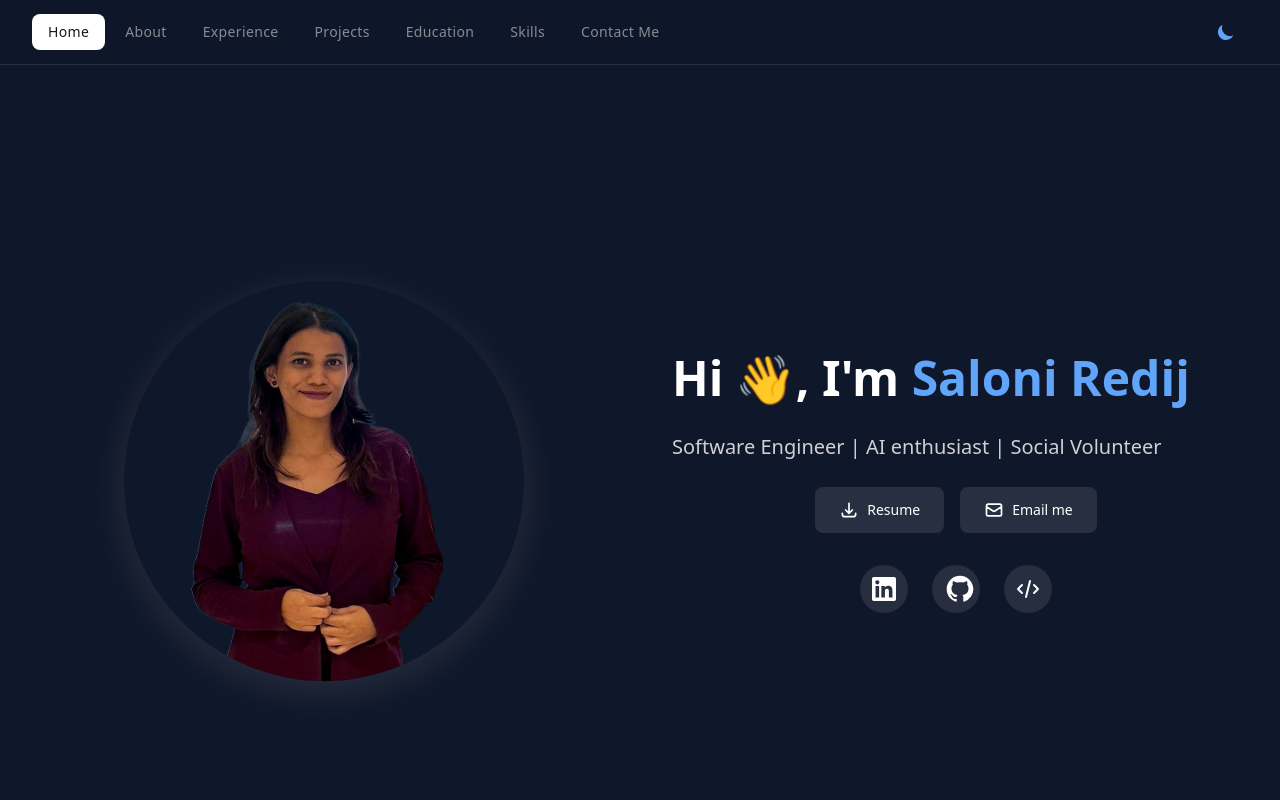
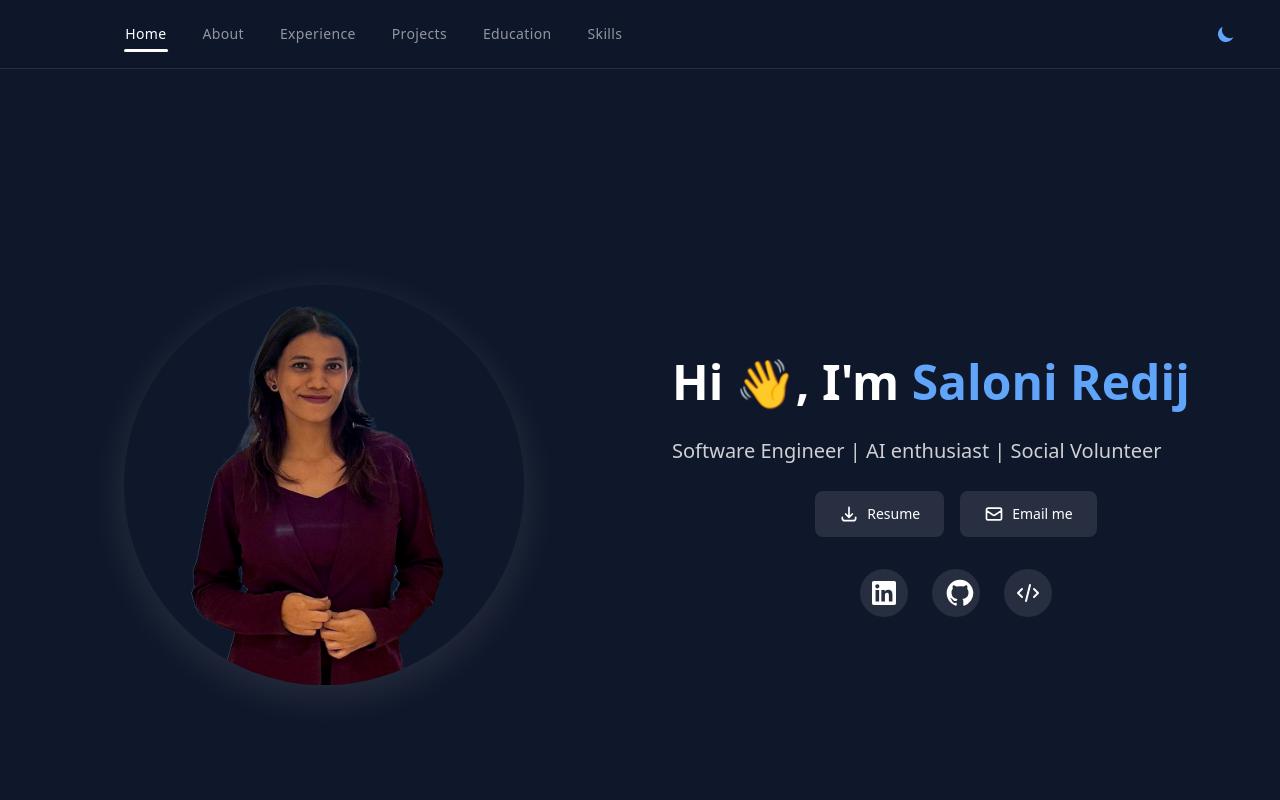
Before and after one commit to saloniredij/my-portfolio, a React (Vite) app: page / in a window 1280 px wide. Shown: the top 800 px of the page. Built offline with nearby package versions, Linux system fonts and the light colour scheme.

Commit message:
styling fixes

```diff
--- a/src/App.jsx
+++ b/src/App.jsx
@@ -25,7 +25,7 @@ function App() {
           <Projects />
           <Education />
           <TechStack />
-          <Contact />
+          {/* <Contact /> */}
           <Footer />
 
 
--- a/src/components/Footer.jsx
+++ b/src/components/Footer.jsx
@@ -4,7 +4,9 @@ const Footer = () => {
   return (
     <footer className="site-footer" role="contentinfo">
       <div className="footer-inner">
-        <div className="footer-divider" />
+        <div className="footer-brand">
+          <h2>Saloni's <span className="accent">Portfolio</span></h2>
+          <p>Thank you for visiting my portfolio. I'm always open to discussing new projects, creative ideas, or opportunities to be part of your vision.</p>
 
           <nav className="footer-icons" aria-label="social links">
             <a href="https://github.com/saloniredij" target="_blank" rel="noopener noreferrer" className="footer-icon" aria-label="GitHub">
@@ -23,8 +25,33 @@ const Footer = () => {
               <svg fill="currentColor" viewBox="0 0 24 24"><path d="M14 2H6a2 2 0 00-2 2v16a2 2 0 002 2h12a2 2 0 002-2V8z"/><path fill="none" d="M14 2v6h6"/></svg>
             </a>
           </nav>
+        </div>
 
-        <p className="footer-copy">© {new Date().getFullYear()} Saloni Redij</p>
+        <div className="footer-col">
+          <h3 className="footer-heading">Quick Links</h3>
+          <ul className="footer-links">
+            <li><a href="#home">Home</a></li>
+            <li><a href="#about">About</a></li>
+            <li><a href="#experience">Experience</a></li>
+            <li><a href="#projects">Projects</a></li>
+            <li><a href="#contact">Contact</a></li>
+          </ul>
+        </div>
+
+        <div className="footer-col">
+          <h3 className="footer-heading">Resources</h3>
+          <ul className="footer-links">
+            {/* <li><a href="/blog">Blog</a></li> */}
+            <li><a href="/resume.pdf">Resume</a></li>
+            <li><a href="https://github.com/saloniredij">GitHub</a></li>
+          </ul>
+        </div>
+
+        <div className="footer-divider" />
+
+        <div className="footer-bottom">
+          <p className="footer-copy">© {new Date().getFullYear()} Saloni Redij. All Rights Reserved.</p>
+        </div>
       </div>
     </footer>
   )
--- a/src/data/navigation.js
+++ b/src/data/navigation.js
@@ -30,9 +30,9 @@ export const navigationItems = [
       label: 'Skills',
       href: '#techstack'
     },
-    {
-      id: 'contact',
-      label: 'Contact Me',
-      href: '#contact'
-    }
+    // {
+    //   id: 'contact',
+    //   label: 'Contact Me',
+    //   href: '#contact'
+    // }
   ]
--- a/src/styles/base.css
+++ b/src/styles/base.css
@@ -1,5 +1,13 @@
 /* Reset and base styles */
-* { margin: 0; padding: 0; box-sizing: border-box; }
+:root {
+  --footer-height: 50px; /* tweak until it fits your footer nicely */
+}
+
+* {
+  margin: 0;
+  padding: 0;
+  box-sizing: border-box;
+}
 
 html {
   scroll-behavior: smooth;
@@ -15,6 +23,10 @@ body {
   transition: background-color 0.3s ease, color 0.3s ease;
   color: rgb(0, 0, 0);
   background-color: rgb(255, 255, 255);
+  display: flex;
+  flex-direction: column;
+  padding-bottom: 0;
+
 }
 
 main {
--- a/src/styles/sections/footer.css
+++ b/src/styles/sections/footer.css
@@ -1,18 +1,23 @@
 /* Reset / base for footer to make it clearly separated */
 .site-footer {
+  /* Non-sticky full-width footer block */
   width: 100%;
-  padding: 1.5rem 0 2rem;
-  background: transparent;
+  padding: 2rem 0 1.5rem;
+  background: #020617;
   box-sizing: border-box;
-  color: rgba(255,255,255,0.9);
+  color: rgba(255,255,255,0.95);
 }
 
 /* center container and constrain width so divider aligns with content */
 .footer-inner {
-  max-width: 1100px;
+  max-width: 1200px;
   margin: 0 auto;
   padding: 0 1rem;
-  text-align: center;
+  text-align: left;
+  display: grid;
+  grid-template-columns: 1fr minmax(160px, 260px) minmax(160px, 260px);
+  gap: 2.5rem 3rem;
+  align-items: start;
 }
 
 /* full-width thin divider that visually separates content */
@@ -20,8 +25,9 @@
   height: 1px;
   width: 100%;
   background-color: rgba(255,255,255,0.06);
-  margin: 0 0 1.25rem;
+  /* margin: 1.75rem 0 1.75rem; */
   border-radius: 1px;
+  grid-column: 1 / -1;
 }
 
 /* icons row */
@@ -70,7 +76,9 @@
 
 /* Light mode adjustments */
 html:not(.dark) .site-footer { color: rgba(0,0,0,0.75); }
-html:not(.dark) .footer-divider { background-color: rgba(0,0,0,0.06); }
+html:not(.dark) .footer-divider {
+  background-color: rgba(0,0,0,0.06);
+}
 html:not(.dark) .footer-icon { color: rgba(0,0,0,0.75); }
 html:not(.dark) .footer-icon:hover { color: rgb(37,99,235); }
 html:not(.dark) .footer-copy { color: rgba(0,0,0,0.55); }
@@ -81,3 +89,81 @@ html:not(.dark) .footer-copy { color: rgba(0,0,0,0.55); }
   .footer-icon svg { width: 16px; height: 16px; }
   .site-footer { padding: 1.25rem 0 1.75rem; }
 }
+
+/* Footer layout specifics */
+.footer-brand h2 {
+  font-family: var(--font-family-heading);
+  font-size: 2rem;
+  margin: 0 0 1rem 0;
+}
+.footer-brand h2 .accent {
+  color: rgb(37,99,235);
+}
+.footer-brand p {
+  max-width: 60ch;
+  color: rgba(255,255,255,0.75);
+  margin: 0 0 1rem 0;
+}
+.footer-col {
+  display: flex;
+  flex-direction: column;
+  gap: 0.75rem;
+}
+.footer-heading {
+  font-family: var(--font-family-heading);
+  font-size: 1.125rem;
+  margin: 0 0 0.5rem 0;
+  position: relative;
+}
+.footer-heading::after {
+  content: '';
+  position: absolute;
+  left: 0;
+  bottom: -8px;
+  width: 36px;
+  height: 4px;
+  background: rgb(37,99,235);
+  border-radius: 2px;
+}
+.footer-links {
+  list-style: none;
+  padding: 0;
+  margin: 0;
+  display: flex;
+  flex-direction: column;
+  gap: 0.75rem;
+}
+.footer-links a {
+  color: rgba(255,255,255,0.75);
+  text-decoration: none;
+}
+.footer-bottom {
+  grid-column: 1 / -1;
+  text-align: center;
+  padding-top: 0.5rem;
+}
+
+@media (max-width: 768px) {
+  .footer-inner {
+    grid-template-columns: 1fr;
+    text-align: left;
+    gap: 1.5rem;
+  }
+
+  .footer-brand p {
+    margin: 0;
+  }
+
+  .footer-col {
+    align-items: flex-start;
+  }
+
+  .footer-heading::after {
+    left: 0;
+    transform: none;
+  }
+
+  .footer-icons {
+  justify-content: flex-start;
+}
+}
--- a/src/styles/sections/header.css
+++ b/src/styles/sections/header.css
@@ -1,33 +1,50 @@
 /* Header */
 .header {
-    position: sticky; top: 0; z-index: 50;
-    background-color: transparent; border-bottom: 1px solid transparent;
-    transition: all 0.3s ease;
+  position: sticky;
+  top: 0;
+  z-index: 50;
+  background-color: transparent;
+  border-bottom: 1px solid transparent;
+}
+
+  .header.light {
+  background-color: rgba(255, 255, 255, 0.9);
+  border-bottom-color: rgba(0, 0, 0, 0.1);
+}
+
+  .header.dark  {
+    background-color: rgba(15, 23, 42, 0.9);
+    border-bottom-color: rgba(255,255,255,0.1);
   }
-  .header.light { background-color: rgba(255, 255, 255, 0.9); border-bottom-color: rgba(0,0,0,0.1); }
-  .header.dark  { background-color: rgba(15, 23, 42, 0.9);   border-bottom-color: rgba(255,255,255,0.1); }
 
-  .header-container { max-width: 1280px; margin: 0 auto; padding: 0 1rem; }
+  .header-container {
+    max-width: 1280px;
+    margin: 0.75rem auto;
+    padding: 0 1rem;
+  }
+
+
   @media (min-width: 640px) { .header-container { padding: 0 1.5rem; } }
   @media (min-width: 1024px){ .header-container { padding: 0 2rem;   } }
 
 
   .header-content {
   display: flex;
-  justify-content: space-between;
   align-items: center;
-  height: 4rem;
+  justify-content: flex-start;;
 }
 
 .header-controls {
   display: flex;
   align-items: center;
   gap: 0.5rem;
+  margin-left: auto;
 }
 
  .header-nav {
   margin-left: 0;
-  display: none;
+  display: flex;
+  gap: 0.25rem;
 }
   @media (min-width: 768px) {
   .header-nav {
@@ -44,33 +61,85 @@
   }
 
   /* Nav links + sliding active box */
-  .nav-link {
-    display: grid; align-items: center; height: 2.25rem; padding: 0 1rem;
-    font-family: var(--font-family-brand); font-size: 0.875rem; font-weight: 500; letter-spacing: 0.025em;
-    color: rgba(255, 255, 255, 0.5);
-    text-decoration: none; transition: color 0.2s ease; position: relative; z-index: 1;
+
+.nav-link {
+  display: inline-flex;
+  align-items: center;
+  justify-content: center;
+  height: 2.25rem;
+  padding: 0 1rem;
+  font-family: var(--font-family-brand);
+  font-size: 0.875rem;
+  font-weight: 500;
+  letter-spacing: 0.025em;
+  color: rgba(255, 255, 255, 0.5);
+  text-decoration: none;
+  transition: color 0.2s ease;
+  position: relative;
+  z-index: 1;
+  flex: 0 0 auto;
+}
+
+
+
+.nav-link:hover {
+    color: rgb(255, 255, 255);
+}
+
+
+.nav-link.active {
+  position: relative;
+  color: currentColor;
+}
+
+.nav-link.active::after {
+  content: '';
+  position: absolute;
+  left: 50%;
+  transform: translateX(-50%);
+  bottom: 0;
+  height: 3px;
+  width: 60%;              /* nice short underline */
+  background: currentColor;
+  border-radius: 2px;
+  /* optional smoothness */
+  transition: width 0.2s ease, opacity 0.2s ease;
+}
+
+
+  .header.light .nav-link {
+    color: rgba(15, 23, 42, 0.6);
   }
-  .nav-link:hover { color: rgb(255, 255, 255); }
-  .nav-link.active { color: rgb(24, 24, 27); transition: color 0.5s ease; }
 
-  .header.light .nav-link { color: rgba(0,0,0,0.5); }
-  .header.light .nav-link:hover { color: rgb(0,0,0); }
-  .header.light .nav-link.active { color: rgb(255, 255, 255); }
+  .header.light .nav-link:hover {
+    color: rgb(15, 23, 42);
+  }
 
-  .header.dark .nav-link { color: rgba(255,255,255,0.5); }
-  .header.dark .nav-link:hover { color: rgb(255,255,255); }
-  .header.dark .nav-link.active { color: rgb(24,24,27); }
+  .header.light .nav-link.active {
+
+    color: rgb(15, 23, 42);
+  }
+
+
+  .header.dark .nav-link {
+    color: rgba(255, 255, 255, 0.55);
+  }
+
+
+  .header.dark .nav-link:hover {
+      color: #ffffff;
+  }
+
+
+  .header.dark .nav-link.active {
+    color: #ffffff;
+  }
+
+
 
   .header-nav { position: relative; display: none; gap: 0.25rem; }
   @media (min-width: 768px) { .header-nav { display: flex; } }
-  .header-nav .active-box {
-    position: absolute; background-color: rgb(255,255,255);
-    border-radius: 0.5rem; z-index: 0;
-    transition: top .5s ease, left .5s ease, width .5s ease, height .5s ease;
-    pointer-events: none;
-  }
-  .header.light .header-nav .active-box { background-color: rgb(0,0,0); }
-  .header.dark  .header-nav .active-box { background-color: rgb(255,255,255); }
+  /* Remove the active-box background highlight */
 
   /* Theme toggle */
   .theme-toggle-button {
@@ -166,7 +235,7 @@
 .mobile-menu-nav .nav-link.active {
   color: rgb(255,255,255);
   background-color: rgb(96,165,250);
-  font-weight: 600;
+  font-weight: 500;
 }
 
 /* Light mode mobile menu nav links */
```
Lines whose indentation alone changed are shown as unchanged.
